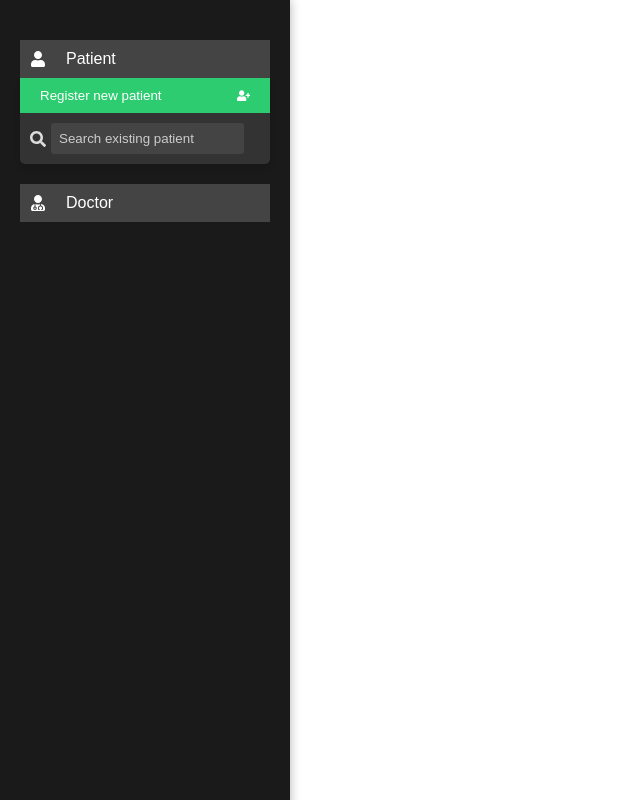
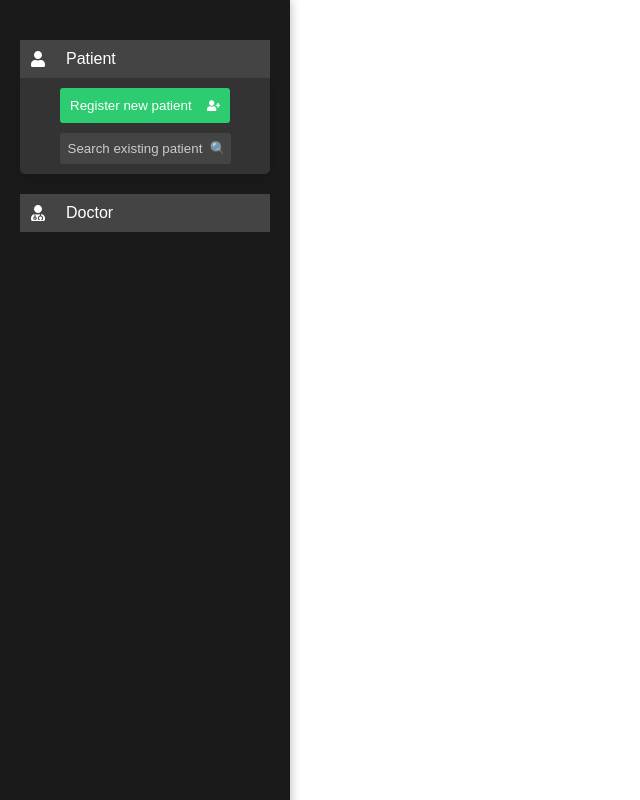
Before and after one commit to raja-omar/MediSync, a React (Vite) app in the folder appointment-management-system/: page / in a window 1280 px wide. Both pictures are taken after a click on the button "Patient". Shown: the whole page, without its empty margins (0-640 px from the left). Built offline with nearby package versions, Linux system fonts and the light colour scheme.

Commit message:
Minor button/search bar design changes

```diff
--- a/appointment-management-system/src/components/Sidebar.jsx
+++ b/appointment-management-system/src/components/Sidebar.jsx
@@ -46,10 +46,9 @@ const Sidebar = () => {
             Register new patient <FaUserPlus className="register-icon" />
           </button>
           <div className="search-container">
-            <FaSearch className="search-icon" />
             <input
               type="text"
-              placeholder="Search existing patient"
+              placeholder="Search existing patient  &#x1F50D; "
               className="search-input"
             />
           </div>
--- a/appointment-management-system/src/components/SidebarStyles.css
+++ b/appointment-management-system/src/components/SidebarStyles.css
@@ -43,7 +43,11 @@
 }
 
 .dropdown-content.open {
-  display: block;
+  display: flex;
+  flex-direction: column;
+  align-items: center;
+  padding-top: 10px;
+
 }
 
 .dropdown-item {
@@ -63,6 +67,7 @@
 .search-container {
   display: flex;
   align-items: center;
+  gap: 14px;
   padding: 10px;
 }
 
@@ -75,8 +80,9 @@
   color: #fff;
   border: none;
   padding: 8px;
-  margin-left: 5px;
   border-radius: 3px;
+  width: 155px;
+
 }
 
 .search-input::placeholder {
@@ -85,14 +91,16 @@
 
 .register-patient {
   background-color: #2ecc71;
+  border-radius: 3px;
   color: white;
-  padding: 10px 20px;
-  width: 100%;
+  padding:10px 10.5px;
+  width: auto;
   text-align: left;
   border: none;
   display: flex;
   align-items: center;
-  justify-content: space-between;
+  /* justify-content: space-between; */
+  gap: 10px;
 }
 
 .register-patient:hover {
```
